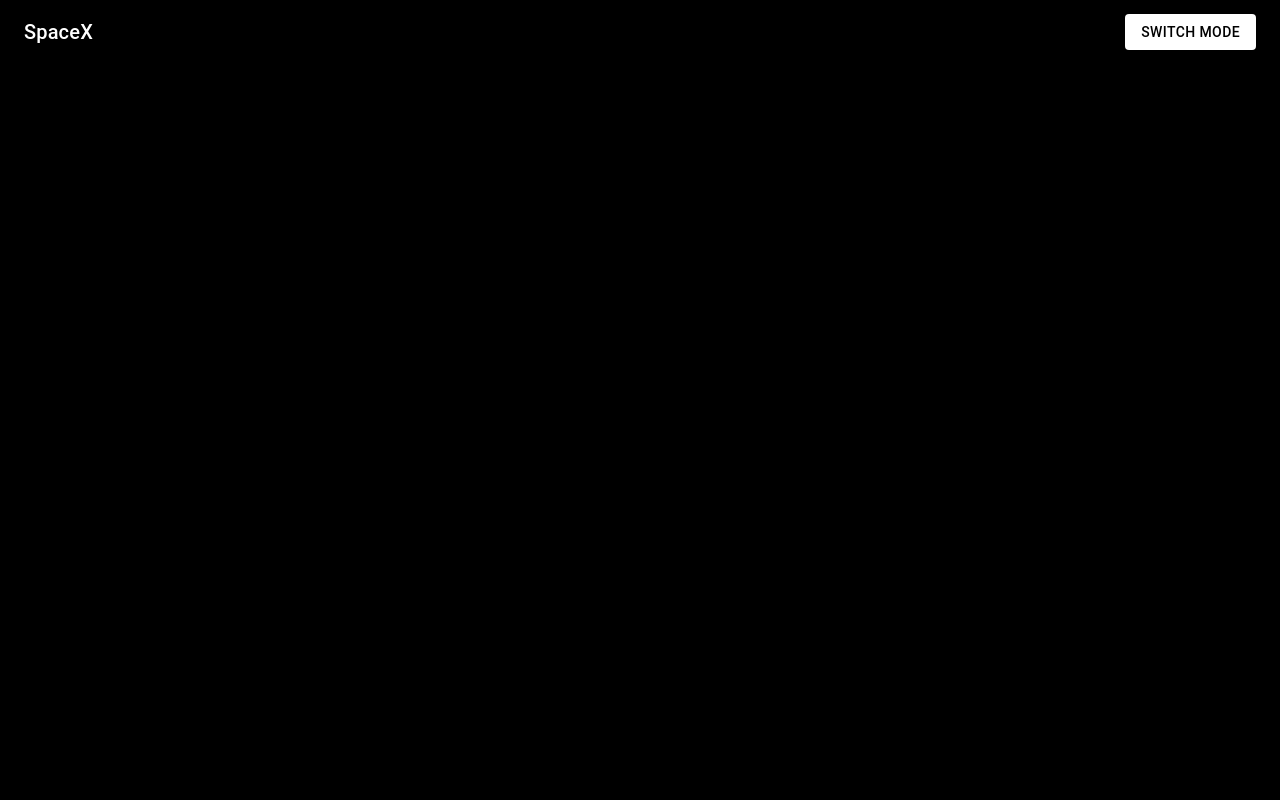
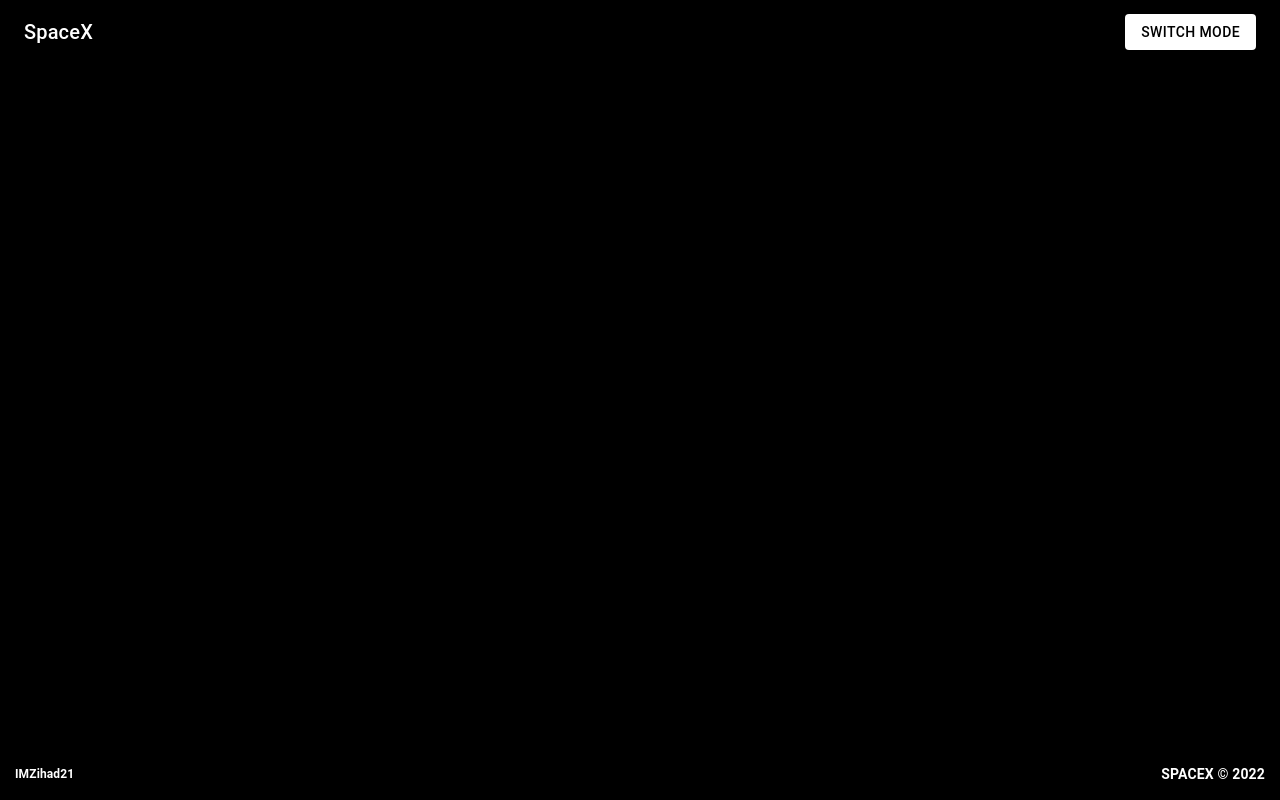
Before and after one commit to IMZihad21/spaceXflights, a React (Create React App) app: page / in a window 1280 px wide. Built offline with nearby package versions, Linux system fonts and the light colour scheme.

Commit message:
Added footer component and created base layout in App
Signed-off-by: Mofajjal Rasul <imzihad@gmail.com>

```diff
--- a/src/App.tsx
+++ b/src/App.tsx
@@ -1,11 +1,28 @@
 import React from "react";
+import { Box, Container } from "@mui/material";
 import NavBar from "Components/NavBar";
+import Footer from "Components/Footer";
 
 function App() {
   return (
-    <div>
+    <Box
+      component="div"
+      sx={{
+        display: "flex",
+        flexDirection: "column",
+        minHeight: "100vh",
+      }}
+    >
       <NavBar />
-    </div>
+      <Container
+        sx={{
+          flexGrow: 1,
+        }}
+      >
+        {" "}
+      </Container>
+      <Footer />
+    </Box>
   );
 }
 
--- /dev/null
+++ b/src/Components/Footer.tsx
@@ -0,0 +1,37 @@
+import { Box, Typography } from "@mui/material";
+import React from "react";
+
+const Footer = () => {
+  return (
+    <Box
+      component="footer"
+      sx={{
+        padding: "15px",
+        display: "flex",
+        justifyContent: "space-between",
+      }}
+    >
+      <Typography
+        variant="subtitle1"
+        sx={{
+          fontSize: "12px",
+          fontWeight: "bold",
+        }}
+      >
+        IMZihad21
+      </Typography>
+
+      <Typography
+        variant="body2"
+        sx={{
+          fontSize: "14px",
+          fontWeight: "bold",
+        }}
+      >
+        SPACEX © 2022
+      </Typography>
+    </Box>
+  );
+};
+
+export default Footer;
```
